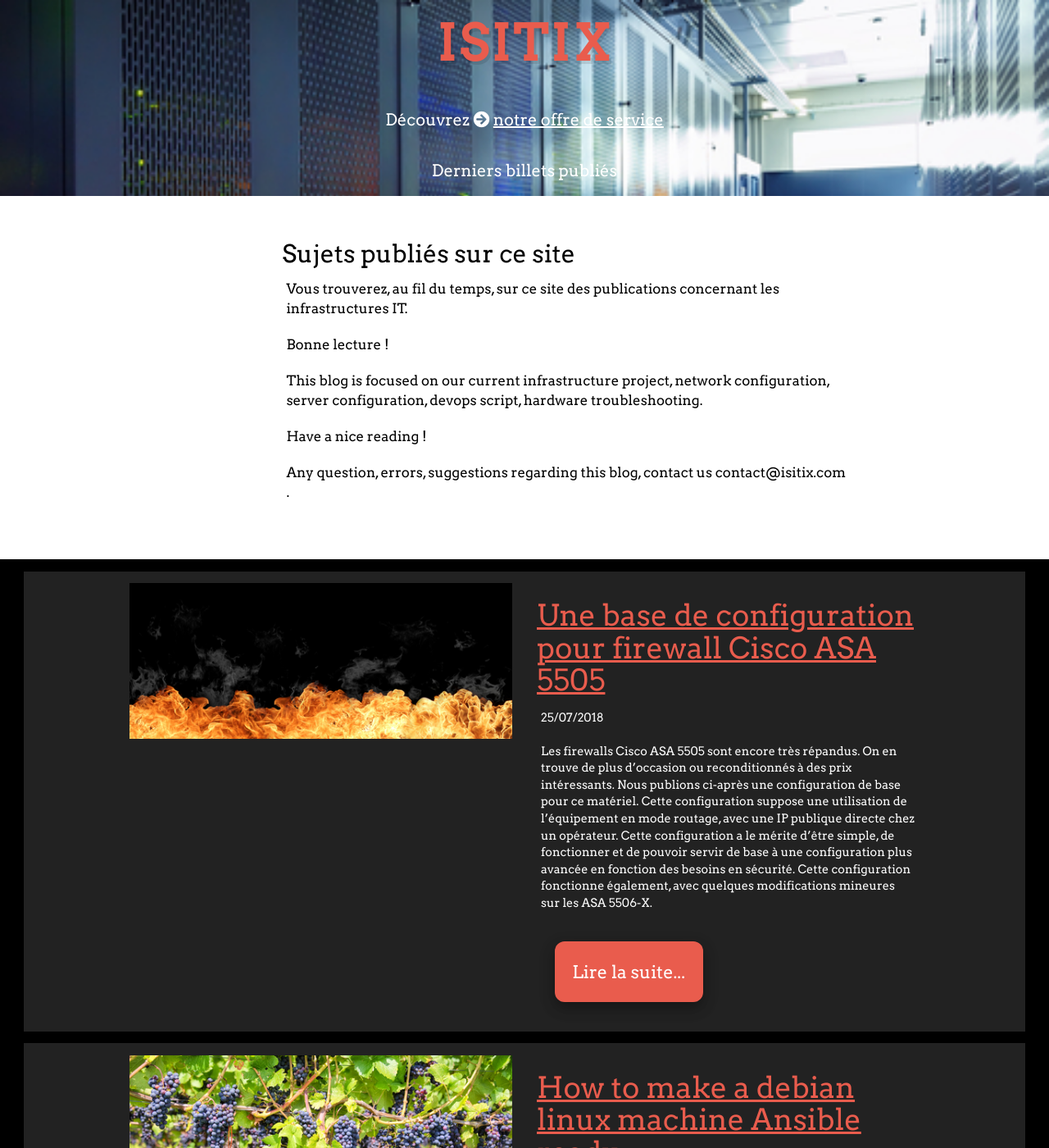
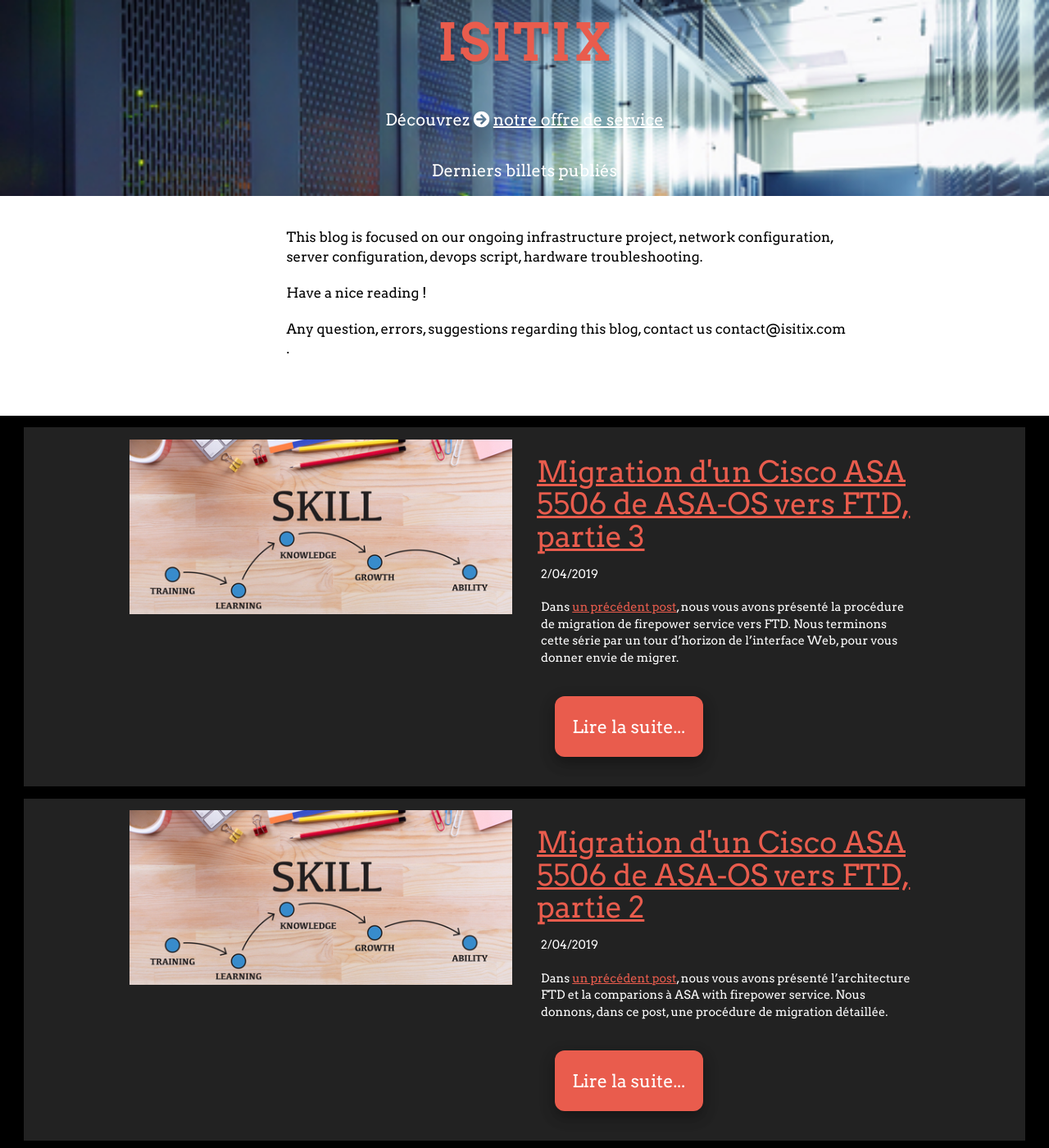
Before and after one commit to isitix/isitix.github.io, a Jekyll site: the page built from index.markdown, in a window 1280 px wide and 1400 px high. Shown: the whole window at 82% size. Built offline with Jekyll 4.4.1, drawn with Linux system fonts in a browser that asks for light colours; nearby versions of some CDN libraries; part of the change alters nothing that is shown; some of the changed text lies outside the part shown.

Commit message:
post sur asa ftd

````diff
--- /dev/null
+++ b/_posts/2019-04-02-migration-asa-vers-ftd-p1.markdown
@@ -0,0 +1,71 @@
+---
+layout: default
+author: MDY
+title:  Migration d'un Cisco ASA 5506 de ASA-OS vers FTD, partie 1
+date:   2019-04-02 11:00:00
+image: /assets/css/images/blog/ftd.jpg
+categories: main
+description: "ASA 5506 migration FTD"
+---
+Dans [un précédent post](2018-07-25-configuration-base-asa-5505.markdown), nous vous avons présenté une configuration de base pour l'ancienne plateforme Cisco ASA 5505 en mode routé. Nous revenons sur ce sujet aujourd'hui pour introduire le remplaçant du 5505, le 5506 et vous expliquer comment le migrer d'ASA-OS vers le nouvel OS parefeu Cisco, FTD pour Firepower Threat Defense.
+<!--break-->
+
+# L'architecture ASA Firepower
+
+Sujet abordés :
+
+- l'architecture firepower (dans ce post)
+- [la procédure de migration](2019-04-02-migration-asa-vers-ftd-p2.markdown)
+- [la nouvelle interface web d'administration](2019-04-02-migration-asa-vers-ftd-p3.markdown)
+
+## Introduction
+
+La gamme de parefeu Cisco, 5505 pour la version historiques, et 5506 pour la dernière version, est destinée au marché du SOHO (TPE/PME) et du branch office (agences commerciales d'entreprises plus importantes). Malgré une certaine complexité de mise en place, le 5505 a eu beaucoup de succès parce qu'il offrait de bonnes performances, un grande stabilité, et des fonctions avancées de type clustering, VPN, mode transparent.
+
+Son remplaçant, le 5506, est issue de la nouvelle architecture Cisco, X devenue depuis NG pour Next Generation. Le 5506 devrait passer end of sales bientôt, malheureusement, parce qu'après des débuts difficiles, il est devenu un parefeu performant, facile à configurer et de bonne qualité avec une interface web facile à prendre en main.
+
+## Architecture matérielle
+
+Le 5505 était basé sur une architecture de type switch L3, avec 8 ports switchés dont deux POE et une logique de répartition des flux par VLAN. Cette architecture avait de nombreux avantages, notamment pour les clients utilisant le 5505 dans des agences. Le nombre de ports était suffisant pour desservir une petite agence avec un ou deux ports WAN, un ou deux téléphones, deux ou trois PCs, une imprimante, une borne Wifi :
+
+- un port ou deux ports WAN
+- 6 ou 7 ports switchés sur le LAN
+
+L'architecture du 5506 est différente à deux niveaux. Premièrement, c'est une architecture routée avec 8 ports routés et deuxièmement, elle comporte un module firepower sur lequel nous allons revenir plus loin.
+
+Le 5506, à la différence du 5505, est plus un routeur qu'un switch L3, avec 8 ports routés. Il n'y a donc pas, à proprement parler, de notion de VLAN. L'équipement est destinée à être associé à un switch. Les VLANs sont gérés au niveau des ports routés, comme des sous-interfaces, comme sur un routeur. Comme cette solution ne convenait pas aux clients historiques de Cisco, qui avaient l'habitude d'utiliser le switch sur les 5505, un bridge group permet de recréer un ou des LAN locaux sur les différents ports si besoin.
+
+Du fait de la présence du firepower service, un port réseau supplémentaire, management, a été ajouté pour manager l'équipement. Enfin, en plus du port console classique Cisco, il est possible de se connecter en console sur un port mini-usb, ce qui permet de se passer du câble bleu. L'accès console série sur USB est direct depuis Linux. Sous Windows, il nécessite le téléchargement d'un driver.
+
+Enfin, la partie chiffrement a été mise à jour par rapport à l'ASA 5505 où il est compliqué d'activer le SHA2, qui est pourtant nécessaire pour avoir un accès SSL sécurisé.
+
+## Firepower service ou Firepower threat defense ?
+
+### SNORT
+
+Il y a 5 ans, Cisco a racheté l'IDS/IPS (Intrusion Detection/Protection System) [SNORT](https://www.snort.org) et décidait de l'intégrer à sa gamme de parefeu, en remplacement d'un IDS interne qui tournait déjà sur la série ASA-X. En découle la gammme NG  à laquelle appartient le 5506.
+
+![Firepower service versus Firepower threat defense](assets/images/ftdarchitecture.png)
+
+### Firepower service
+
+Pour aller vite dans l'intégration de SNORT, il est décidé d'empiler, au dessus d'un parefeu classique ASA, une machine Linux (X86?) hébergeant Snort avec une liaison interne entre les deux systèmes, les paquets étant d'abord traités par l'ASA, puis renvoyés, via le mécanisme d'inspection vers SNORT. Pour faire tourner le Linux, un disque SSD, qui était disponible en tant que module dans les ASA X, est ajouté à l'architecture.
+
+### ASDM ou FMC ?
+
+La plateforme ainsi constituée, dénommée ASA with firepower service, empile donc deux systèmes, un ASA et un module SNORT, avec deux interfaces de management, deux consoles, etc... L'ensemble peut être managé en mode console pour l'ASA comme un ASA classique. Pour la partie Firepower service, l'accès en CLI n'est pas très bien documenté. Il est préférable de travailler en GUI. L'accès en GUI peut se faire de deux manières, via l'ASDM, dont une nouvelle version est fournie ou via un serveur capable de manager plusieurs ASA en parallèe, la FMC, pour Firepower Management Console.
+
+### Firepower Threat Defense
+
+Cisco a ensuite redéveloppé un OS de parefeu intégrant SNORT et les fonctions de l'ASA. Ce nouvel OS s'appelle FTD, Firepower Threat Defense.
+
+L'ADSM n'a pas la réputation d'être un logiciel très ergonomique. Il pose des problèmes de compatibilité avec Java. L'interface est lente, complexe. Pour un parefeu en mode standalone, et en particulier un 5506, destiné à une petite structure, l'installation d'un serveur FMC ne se justifie cependant pas vraiment. Il devient donc intéressant de migrer vers FTD et son interface full web. Cependant, cette migration apporte son lot de changement et de restriction que nous indiquons dans le tableau ci-après :
+
+| Domaine | ASA with Firepower Service | FTD |
+|---------|----------------------------|-------|
+| Licences VPN | Deux licences anyconnect compris dans la licence de base | Pas de licence Anyconnect |
+| Configuration de base | Configuration ASA classique comme sur un 5505 + configuration du module Firepower via ASDM ou FMC | Interface Web plutôt agréable, Cisco Defense Orchestrator à partir de la version 6.4 |
+| Configuration avancée | ASA CLI | Flex config (un peu compliqué à prendre en main) |
+| Traitement rapide du trafic | Fastpath permet d'éviter l'analyse SNORT | ?? (trust??) |
+
+En conclusion, pour une installation locale de type standalone , en dehors du problème des licences anyconnect qui est un peu problématique pour de l'administration à distance, vous avez tout à gagner à migrer vers FTD. Dans [le prochain post](2019-07-25-migration-asa-vers-ftd-p2.markdown), nous décrivons en détail les étapes de cette migration. Dans le post suivant, nous vous apportons [une présentation](2019-04-02-migration-asa-vers-ftd-p3.markdown) de l'interface web FTD.
--- /dev/null
+++ b/_posts/2019-04-02-migration-asa-vers-ftd-p2.markdown
@@ -0,0 +1,192 @@
+---
+layout: default
+author: MDY
+title:  Migration d'un Cisco ASA 5506 de ASA-OS vers FTD, partie 2
+date:   2019-04-02 11:00:00
+image: /assets/css/images/blog/ftd.jpg
+categories: main
+description: "ASA 5506 migration FTD"
+---
+Dans [un précédent post](2019-04-02-migration-asa-vers-ftd-p1.markdown), nous vous avons présenté l'architecture FTD et la comparions à ASA with firepower service. Nous donnons, dans ce post, une procédure de migration détaillée.
+<!--break-->
+
+# Migration de ASA with Firepower Services vers FTD
+
+Sujet abordés :
+
+- [l'architecture firepower](2019-04-02-migration-asa-vers-ftd-p1.markdown)
+- la procédure de migration dans ce post
+- [la nouvelle interface web d'administration](2019-04-02-migration-asa-vers-ftd-p3.markdown)
+
+## Procédure officielle Cisco
+
+La procédure complète officielle Cisco est [accessible ici](https://www.cisco.com/c/en/us/td/docs/security/firepower/quick_start/reimage/asa-ftd-reimage.html)
+
+## Packages d'installation
+
+Il ne faut pas se tromper entre les deux architectures disponibles [décrites dans le post précédent](2019-04-02-migration-asa-vers-ftd-p1.markdown), ASA with firepower services et FTD, qui s'appuient sur deux ensembles de paquets différents :
+
+| ASA with firepower services | FTD | Commentaire |
+|-----------------------------|-----|-------------|
+| ROMMON | ROMMON | Equivalent du BIOS pour un PC |
+| ASA OS | ASA FTD (.lfbff) | Sur la version classique c'est l'OS ASA; sur FTD, c'est un linux adapté |
+| Firepower service | FTD package (.pkg) | Sur la version classique, c'est le linux Firepower; sur FTD, ce sont des packages d'installation à ajouter sur le noyau linux FTD |
+| ASDM | Sur la version classique, c'est le client Java de management; sur FTD, pas d'équivalent puisque l'on accès en Web |7
+
+## Reset complet
+
+Démarrage avec connexion par câble console
+ESC avant la phase de boot
+
+```ios
+confreg 0x41
+confreg
+```
+
+Choix "ignore system configuration"
+
+Pour la procédure complète, aller à [la page suivante](https://community.cisco.com/t5/security-documents/asa-password-recovery/ta-p/3126046).
+
+## Mise à jour des mots passe
+
+```ios
+enable
+conf t
+username ZZZZ  password XXXXX privilege 15
+enable password YYYYY
+no config-register
+reload
+```
+
+## Mise en place d'adresses IP temporaires pour réimager vers FTD
+
+Deux IPs choisies :
+
+- 172.10.0.75
+- 172.10.0.76
+
+```ios
+interface GigabitEthernet 1/1
+nameif inside
+no traffic-forward sfr monitor only
+
+interface management 1/1
+ip address 172.10.0.75 255.255.255.0
+```
+
+Ouverture de l'accès SSH sur l'IP de management
+
+```ios
+conf t
+ssh 172.10.0.0 255.255.255.0 management
+ssh scopy enable
+ssh version 2
+aaa authentication ssh console LOCAL
+```
+
+Copie du firmware depuis poste Linux vers ASA
+
+```bash
+scp asa5500-firmware-1114.SPA adminix@172.10.0.75:disk0:asa5500-firmware-1114.SPA
+```
+
+Vérification du MD5 du firmware
+
+```ios
+ciscoasa# verify /md5 disk0:asa5500-firmware-1114.SPA
+```
+
+Mise à jour de la rommon
+
+```ios
+upgrade rommon disk0:asa5500-firmware- xxxx.SPA
+```
+
+## Mise à disposition des packages d'installation
+
+Pour préparer les deux étapes suivantes, il est nécessaire :
+
+- d'avoir créé le répertoire $HOME/tftp
+- d'avoir déposé les packages d'installation ftd-boot-9.9.2.0.lfbff et ftd-6.2.3-83.pkg dans le répertoire tftp
+
+## Mise en place d'un serveur TFTP temporaire
+
+Pour ce faire, nous utilisons  [un serveur disponible via docker](https://hub.docker.com/r/pghalliday/tftp/)
+
+Build et run selon les préconisations du développeur :
+
+```bash
+docker run -p 0.0.0.0:69:69/udp --name tft-asa -v $HOME/tftp:/var/tftpboot -i -t pghalliday/tftp
+```
+
+## Mise en place d'un serveur http temporaire
+
+Nous utilisons un Apache standard téléchargeable sur Docker :
+
+```bash
+docker run -dit --name apache-asa -p 80:80 -v $HOME/tftp/:/usr/local/apache2/htdocs/ httpd:2.4
+```
+
+## Téléchargement et vérification des packages d'installation
+
+```bash
+md5sum ftd-boot-9.9.2.0.lfbff
+md5sum ftd-6.2.3-83.pkg
+```
+
+## Chargement du firmware FTD
+
+On reboote l'ASA
+```
+CISCOASA#reload
+```
+
+Pendant la phase de reboot, on appuie sur ESC pour obtenir le prompt de la rommon depuis la console.
+
+Depuis la rommon, on fixe les variables nécessaires pour réaliser l'installation :
+
+```ios
+rommon>address 172.10.0.75
+rommon>server 172.10.0.4
+rommon>file ftd-boot-9.9.2.0.lfbff
+rommon>netmask 255.255.255.0
+rommon>gateway 172.10.0.4
+rommon>set
+rommon>sync
+rommon>tftpdnld
+```
+
+L'ASA télécharge le firmware et reboot sur le nouveau système. Il faut ensuite initialiser les paramètres d'accès à l'administration.
+
+```ios
+setup
+```
+
+Initialisation des paramètres de l'interface d'administration (adresse IP, etc...)
+
+## Chargement du système FTD via http
+
+```ios
+system install noconfirm http://172.10.0.4/ftd-6.2.3-83.pkg
+```
+
+## Première connexion en mode console
+
+Le login par défaut est admin
+Le mot de passe par défaut est Admin123
+
+Une suite de question basique est ensuite posée pour configurer le système.
+
+## Connexion en Web
+
+Il suffit ensuite de se connecter à l'interface de management via un browser en https pour accéder à la configuration du système :
+
+```ios
+https://<adresse IP de management>/
+```
+
+## Conclusion
+
+Une fois cette opération réalisée, le 5506 devient un parefeu équipé d'une interface ergonomique que nous présentons dans [le post suivant](2019-04-02-migration-asa-vers-ftd-p3.markdown).
+
+Pendant la procédure de migration, attention à laisser un temps suffisant pour l'installation des packages, qui est très lente. A défaut, une tentative d'accès en mode renvoie un message troublant (504) alors qu'il suffit d'attendre.
--- /dev/null
+++ b/_posts/2019-04-02-migration-asa-vers-ftd-p3.markdown
@@ -0,0 +1,123 @@
+---
+layout: default
+author: MDY
+title:  Migration d'un Cisco ASA 5506 de ASA-OS vers FTD, partie 3
+date:   2019-04-02 11:00:00
+image: /assets/css/images/blog/ftd.jpg
+categories: main
+description: "ASA 5506 migration FTD interface Web"
+---
+Dans [un précédent post](2019-04-02-migration-asa-vers-ftd-p2.markdown), nous vous avons présenté la procédure de migration de firepower service vers FTD. Nous terminons cette série par un tour d'horizon de l'interface Web, pour vous donner envie de migrer.
+<!--break-->
+
+# Tour d'horizon de l'interface Cisco ASA FTD sur 5506
+
+Sujet abordés :
+
+- [l'architecture firepower](2019-04-02-migration-asa-vers-ftd-p1.markdown)
+- [la procédure de migration](2019-04-02-migration-asa-vers-ftd-p2.markdown)
+- la nouvelle interface web d'administration dans ce post
+
+## Guide de l'administrateur FTD
+
+Le guide d'administrateur FTD est disponible sur le site de Cisco. Il vous apportera beaucoup plus d'éléments que ce poste qui constitue un très rapide tour d'horizon des principales fonctionnalités.
+
+## Licences
+
+Le 5506 présenté ici est équipé d'une licence de base. Vous vous rendrez également compte concrétement, en parcourant ce post, des fonctions qui nécessitent des licences supplémentaires.
+
+## Page d'accueil
+
+La page d'accueil regroupe l'ensemble des éléments de gestion du parefeu vu comme un équipement de routage :
+
+- Interfaces
+- Routage
+- Mise à jour
+- Sauegarde restauration
+- Licences
+- VPN Site à site
+
+Elle comporte de plus deux accès spécifiques :
+
+- Remote access VPN *qui nécessite une licence*
+- Advanced configuration qui permet d'appliquer des paramètres de configuration qui existaient dans un ASA classique mais ne sont pas encore disponibles en FTD, en les empaquetant dans du JSON (un peu compliqué mais faisable)
+
+![Page d'accueil Cisco FTD](assets/images/pageaccueil.png)
+
+## Policy
+
+La partie policy définit les règles de filtage de manière simple en fonction du parcours des paquets dans le système. Nous avons tronqué la copie d'écran par sécurité :
+
+![Gestion des règles de filtrage FTD](assets/images/filtrage.png)
+
+Nous voyons que s'enchaîne les étapes suivantes :
+
+1. Déchiffrement SSL
+2. Authentification des utilisateurs
+3. Security intelligence
+4. NAT
+5. Access Control
+6. Intrusion
+
+### Déchiffrement SSL
+
+Le trafic étant chiffré à plus de 70%, il est possible de déchiffrer pour appliquer des règles au niveau du trafic. Nous ne l'avons pas appliqué ici. Il est compris dans la licence de base mais nécessite de l'attention :
+
+- Consommation CPU
+- Nécessite de déployer un certificat et de gérer les problématiques de type "Man in the middle"
+- Interaction à bien organiser entre le filtrage avec ou sans déchiffrement
+- Incompatible avec certaines applications, mobiles notamment
+
+![Déchiffrement SSL sur Cisco FTD](assets/images/dechiffrementssl.png)
+
+### Authentification des utilisateurs
+
+Il est possible de s'interfacer avec un annuaire, notammenet Active Directory, mais également d'activer un portail captif permettant aux utilisateurs de s'authentifier, ce qui peut être une option intéressante pour protéger certains flux. Nous n'avons pas activé cette fonctionnalité, pourtant comprise dans la licence de base, ici :
+
+![Authentification sur Cisco FTD](assets/images/authentification.png)
+
+
+### Security intelligence
+
+Le module Security intelligence permet d'interroger une base Cisco pour ajouter des règles s'appuyant sur la réputation des domaines, des adresses IP et des URLs. Ce module est intéressant mais nécessite une licence supplémentaire :
+
+![security policy Cisco FTD](assets/images/securityintelligence.png)
+
+### NAT
+
+Le module NAT nous permet de définir des règles NAT équivalentes à celles existants sur un ASA classique (auto-nat, static nat, dynamic nat) mais à travers une interface plus conviviale
+
+![nat Cisco FTD](assets/images/nat.png)
+
+### ACL
+
+Le module ACL permet de définir les règles de filtrage des flux et les actions à entreprendre. Les fonctions liées à security intelligence ou intrusion detection ne sont pas disponibles. Il est cependant possible, par exemple, de faire du filtrage par zone géographique, par application - le moteur de classement des applications ne nécessite pas de licence supplémentaire - et par URL.
+
+![ACL sur Cisco FTD](assets/images/acl.png)
+
+### Intrusion detection
+
+La partie intrusion detection permet de définir et d'adpater les règles SNORT d'analyse du trafic. Pour être actif, la politique d'intrusion doit être déployée dans la partie Access Control, ce qui nécessite une licence supplémentaire par rapport à la licence de base.
+
+![intrusion detection Cisco FTD](assets/images/intrusion.png)
+
+
+## Monitoring
+
+Enfin, le parefeu des tableaux de bord et une interface de requête permettant de visualiser et d'analyser les logs locaux. Le volume de logs est évidemment limité mais suffisant pour avoir une vision d'ensemble du fonctionnement du parefeu et réaliser du troubleshooting. Les informations entrant dans le monitoring dépendent de la configuration définie pour les logs et des licences activées sur le parefeu
+
+![monitoring Cisco FTD](assets/images/monitoring.png)
+
+## Autres fonctions
+
+Nous n'avons pas fourni de copies d'écran mais l'interface permet également :
+
+- de définir les objets de la configuration
+- d'accéder à un terminal (CLI)
+- de configurer l'accès administration et les utilisateurs administrateurs du parefeu
+- de gérer le déploiement de la configuration (mais pas de gestion de version à proprement parler)
+
+## Conclusions
+
+Avec FTD, l'ASA 5506 devient un parefeu performant, facile à prendre en main même par des administrateurs n'ayant pas de connaissance en Cisco. L'interface est simple et ergonomique, la partie monitoring est très utile pour avoir une première vue sur les problèmes de sécurité. En version de base, sans les licences complémentaires, vous serez probablement frustrés de ne pas pouvoir accéder aux fonctions remote VPN, filtrage par réputation et filtrage par IDS, le remote VPN étant probablement le plus problématique pour un administrateur à distance de l'équipement. Si vous souhaitez tester, la procédure d'installation est [ici]((2019-04-02-migration-asa-vers-ftd-p2.markdown)
+)
--- a/index.markdown
+++ b/index.markdown
@@ -2,12 +2,8 @@
 layout: default
 title: Derniers billets publiés
 ---
-## Sujets publiés sur ce site
-Vous trouverez, au fil du temps, sur ce site des publications concernant les infrastructures IT.
 
-Bonne lecture !
-
-This blog is focused on our current infrastructure project, network configuration, server configuration, devops script, hardware troubleshooting.
+This blog is focused on our ongoing infrastructure project, network configuration, server configuration, devops script, hardware troubleshooting.
 
 Have a nice reading !
 
````
Also changed, not shown: assets/css/images/blog/ftd.jpg (added), assets/images/acl.png (added), assets/images/authentification.png (added), assets/images/dechiffrementssl.png (added), assets/images/filtrage.png (added), assets/images/ftdarchitecture.png (added), assets/images/intrusion.png (added), assets/images/monitoring.png (added), assets/images/nat.png (added), assets/images/pageaccueil.png (added), assets/images/securityintelligence.png (added).
